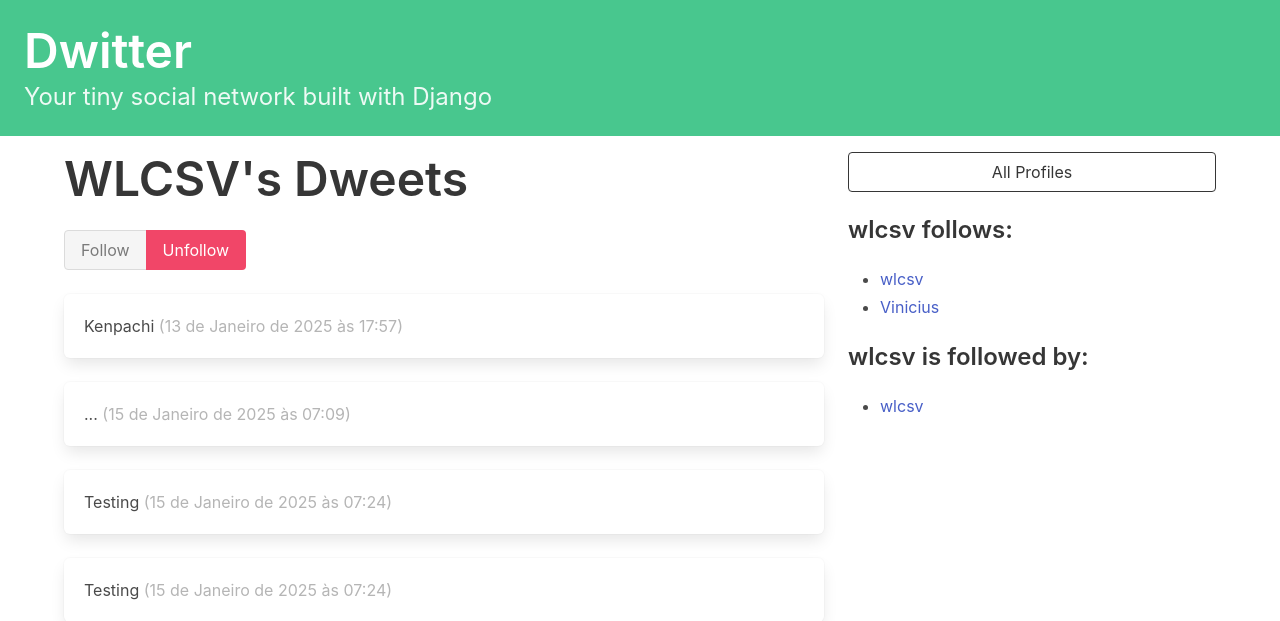
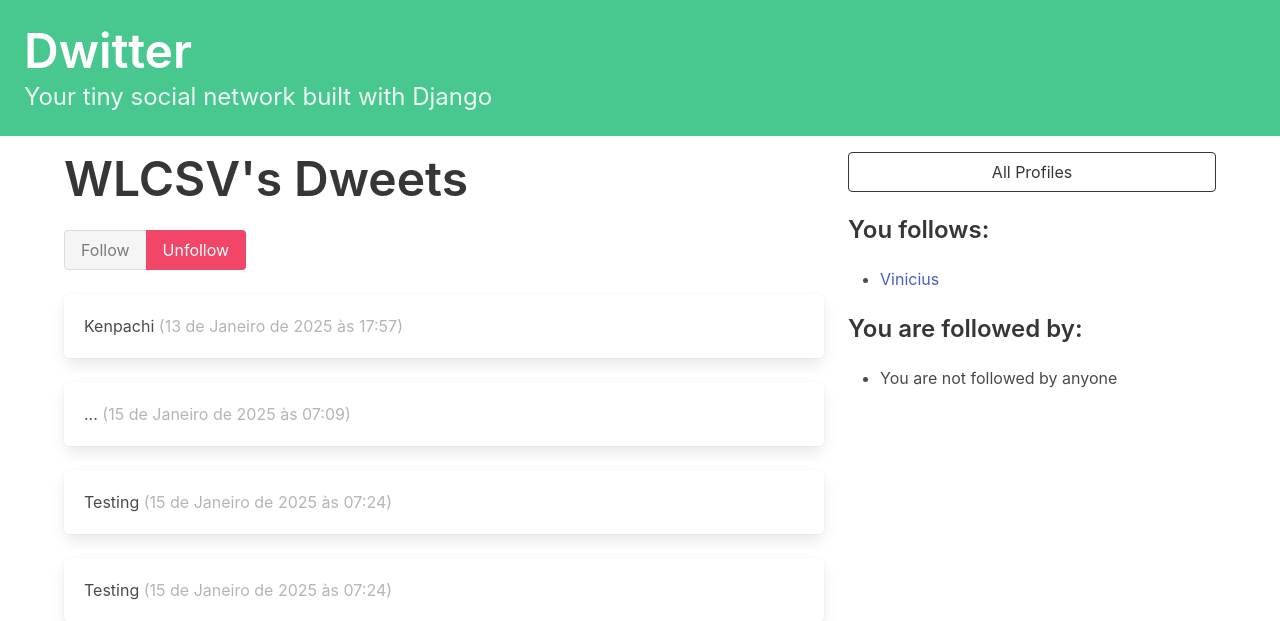
Before and after one commit to wlcvs/django-social, a Django app: page /profile/1 in a window 1280 px wide. Shown: the top 621 px of the page. Run offline with Django 5.2, Linux system fonts and the light colour scheme; a user stored in the database is signed in; data comes from the database, SQL or seed files in the repository; both versions use the stored data as it was after the commit.

Commit message:
Finished, now with my own modifications

```diff
--- a/dwitter/templates/dwitter/profile.html
+++ b/dwitter/templates/dwitter/profile.html
@@ -52,34 +52,62 @@
 
     <div class="block">
         <h3 class="title is-4">
+            {% if profile == request.user.profile %}
+                You follows:
+            {% else %}
                 {{ profile.user.username }} follows:
+            {% endif %}
         </h3>
         <div class="content">
             <ul>
+            {% if profile.follows.all.count == 1 %}
+                {% if profile == request.user.profile %}
+                    <li>You don't follow anyone</li>
+                {% else %}
+                    <li>This user does not follow anyone</li>
+                {% endif %}
+            {% else %}
                 {% for following in profile.follows.all %}
+                    {% if following != profile %}
                         <li>
                             <a href="{% url 'dwitter:profile' following.id %}">
                                 {{ following }}
                             </a>
                         </li>
+                    {% endif %}
                 {% endfor %}
+            {% endif %}
             </ul>
         </div>
     </div>
 
     <div class="block">
         <h3 class="title is-4">
+            {% if profile == request.user.profile %}
+                You are followed by:
+            {% else %}
                 {{ profile.user.username }} is followed by:
+            {% endif %}
         </h3>
         <div class="content">
             <ul>
+            {% if profile.followed_by.all.count == 1 %}
+                {% if profile == request.user.profile %}
+                    <li>You are not followed by anyone</li>
+                {% else %}
+                    <li>This user is not followed by anyone</li>
+                {% endif %}
+            {% else %}
                 {% for follower in profile.followed_by.all %}
+                    {% if follower != profile %}
                         <li>
                             <a href="{% url 'dwitter:profile' follower.id %}">
                                 {{ follower }}
                             </a>
                         </li>
+                    {% endif %}
                 {% endfor%}
+            {% endif %}
             </ul>
         </div>
     </div>
```
Also changed, not shown: db.sqlite3. Lines whose indentation alone changed are shown as unchanged.
